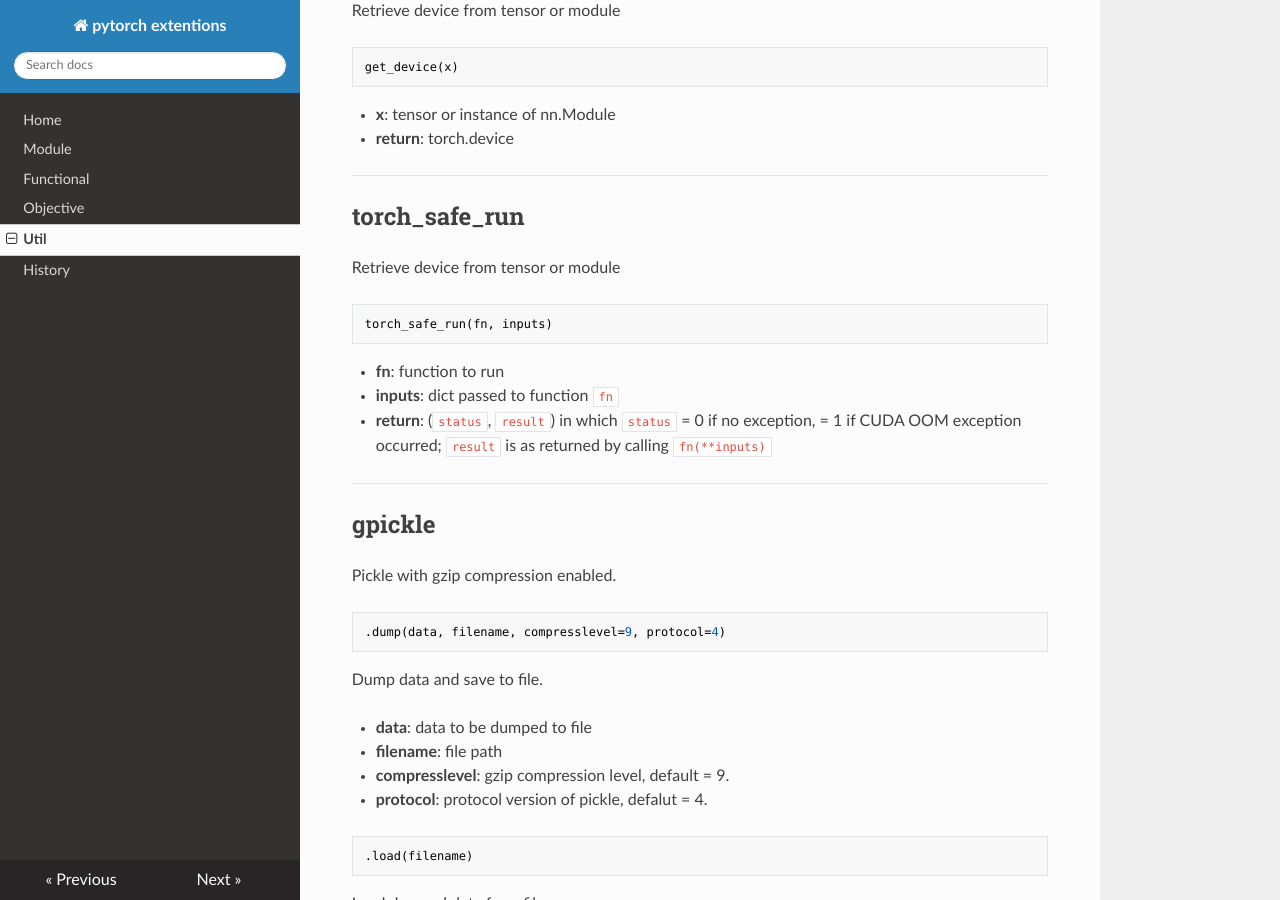
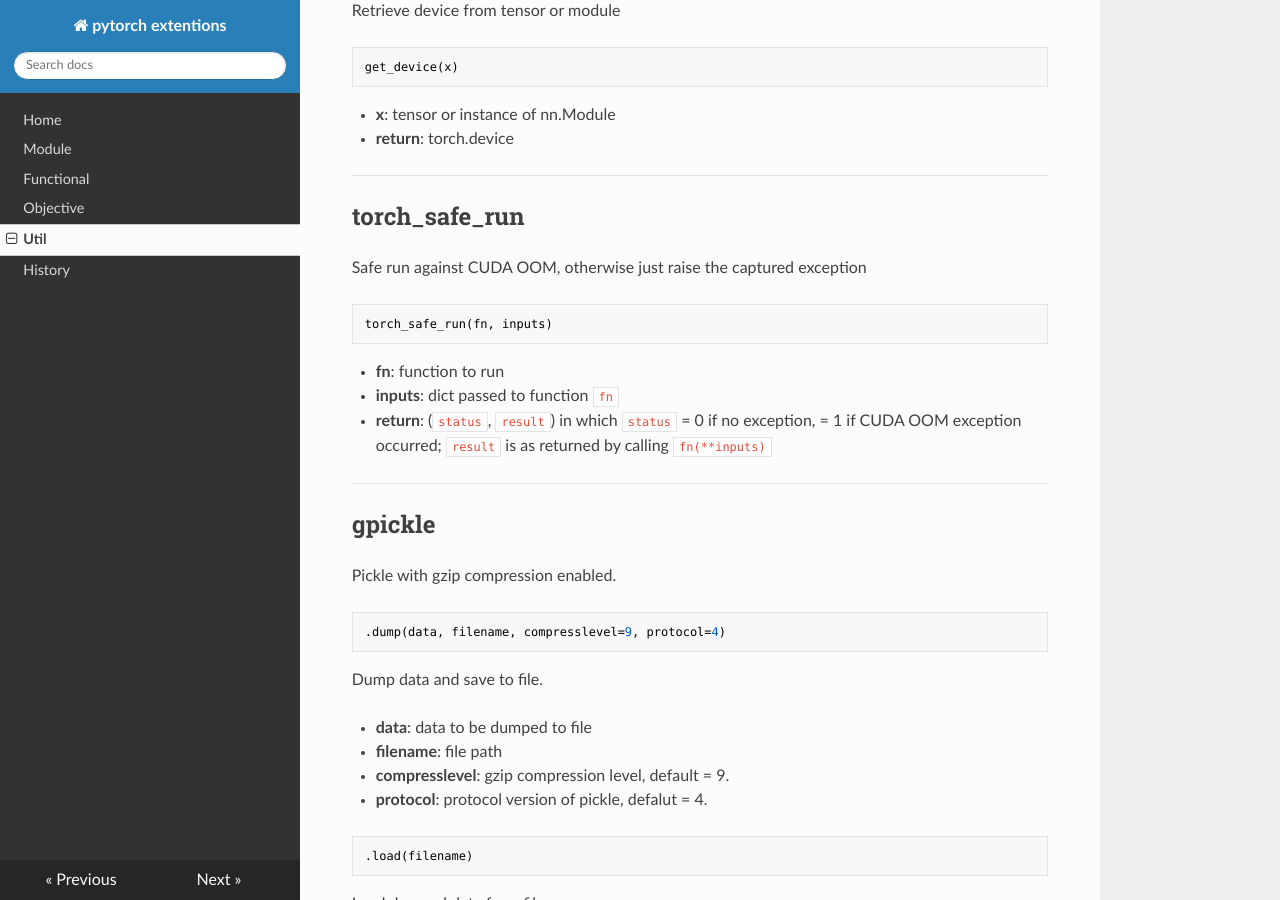
Before and after one commit to david-leon/Pytorch_Ext, an MkDocs documentation site: the page built from docs/util.md, in a window 1280 px wide and 900 px high, scrolled down 1233 px. Built offline with MkDocs 1.6.1, drawn with Linux system fonts in a browser that asks for light colours; nearby versions of some CDN libraries.

Commit message:
improve documentation

````diff
--- a/docs/util.md
+++ b/docs/util.md
@@ -45,7 +45,7 @@ get_device(x)
 
 _______________________________________________________________________
 ## torch_safe_run
-Retrieve device from tensor or module
+Safe run against CUDA OOM, otherwise just raise the captured exception
 ```python
 torch_safe_run(fn, inputs)
 ```
````
